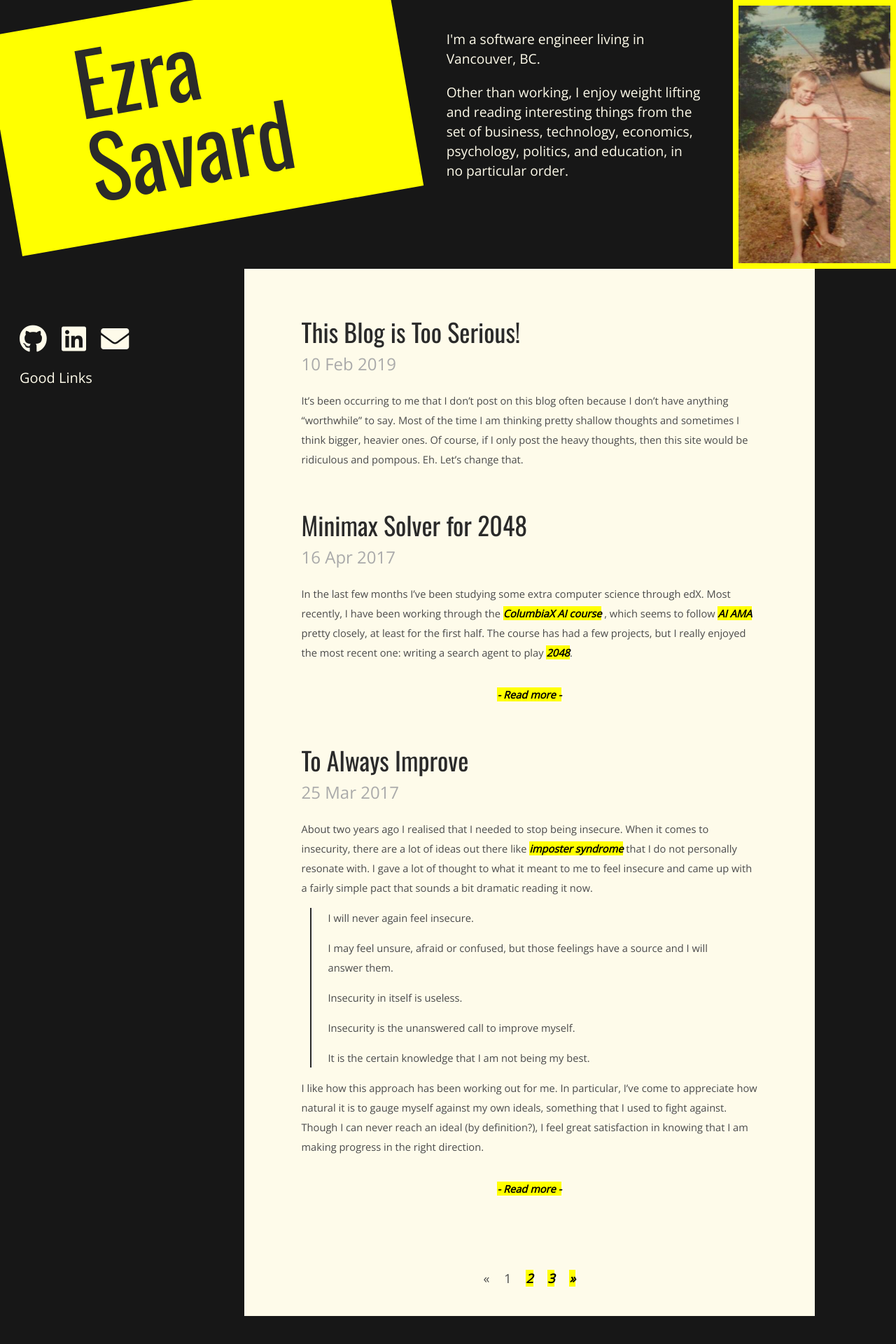
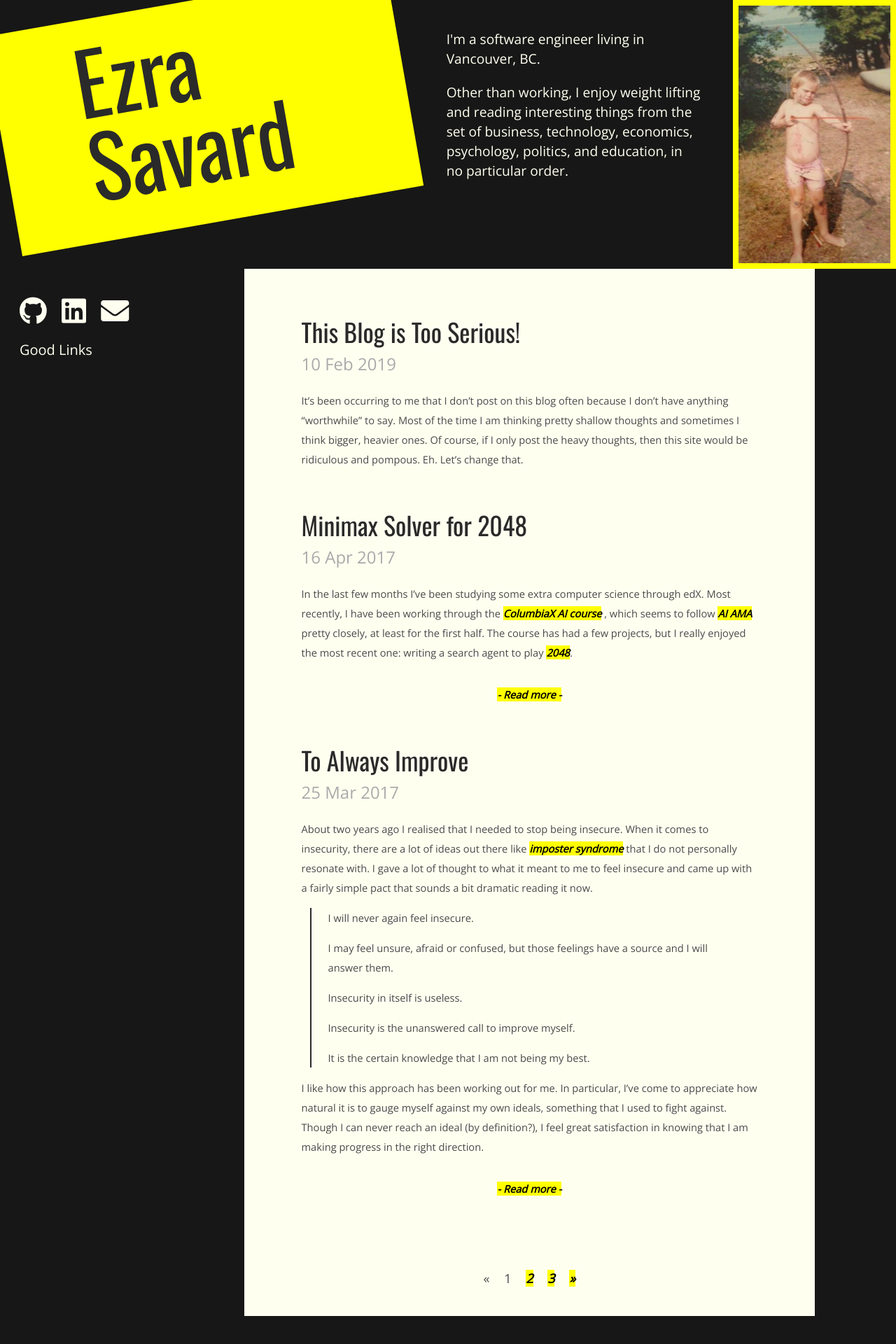
Before and after one commit to ezrasavard/ezrasavard.com, a Jekyll site: the page built from index.html, in a window 1280 px wide. Shown: the whole page at 70% size. Built offline with Jekyll 4.4.1, drawn with Linux system fonts in a browser that asks for light colours; nearby versions of some CDN libraries; the list of posts is cut into pages by our own code.

Commit message:
layout and color tweaks

```diff
--- a/_sass/layout.scss
+++ b/_sass/layout.scss
@@ -46,7 +46,6 @@
 .homepageLinksBlock {
     grid-column: span 1;
     padding: 20px;
-    padding-top: 60px;
     margin: 0px;
     a {
         padding: 8px;
--- a/css/main.scss
+++ b/css/main.scss
@@ -10,7 +10,7 @@
 
 /* Background colors */
 $bg-color: #171717;
-$column-bg-color: #fefbea;
+$column-bg-color: ivory;
 $highlight-color: #ffff00;
 $loud-color: $column-bg-color;
 
```
